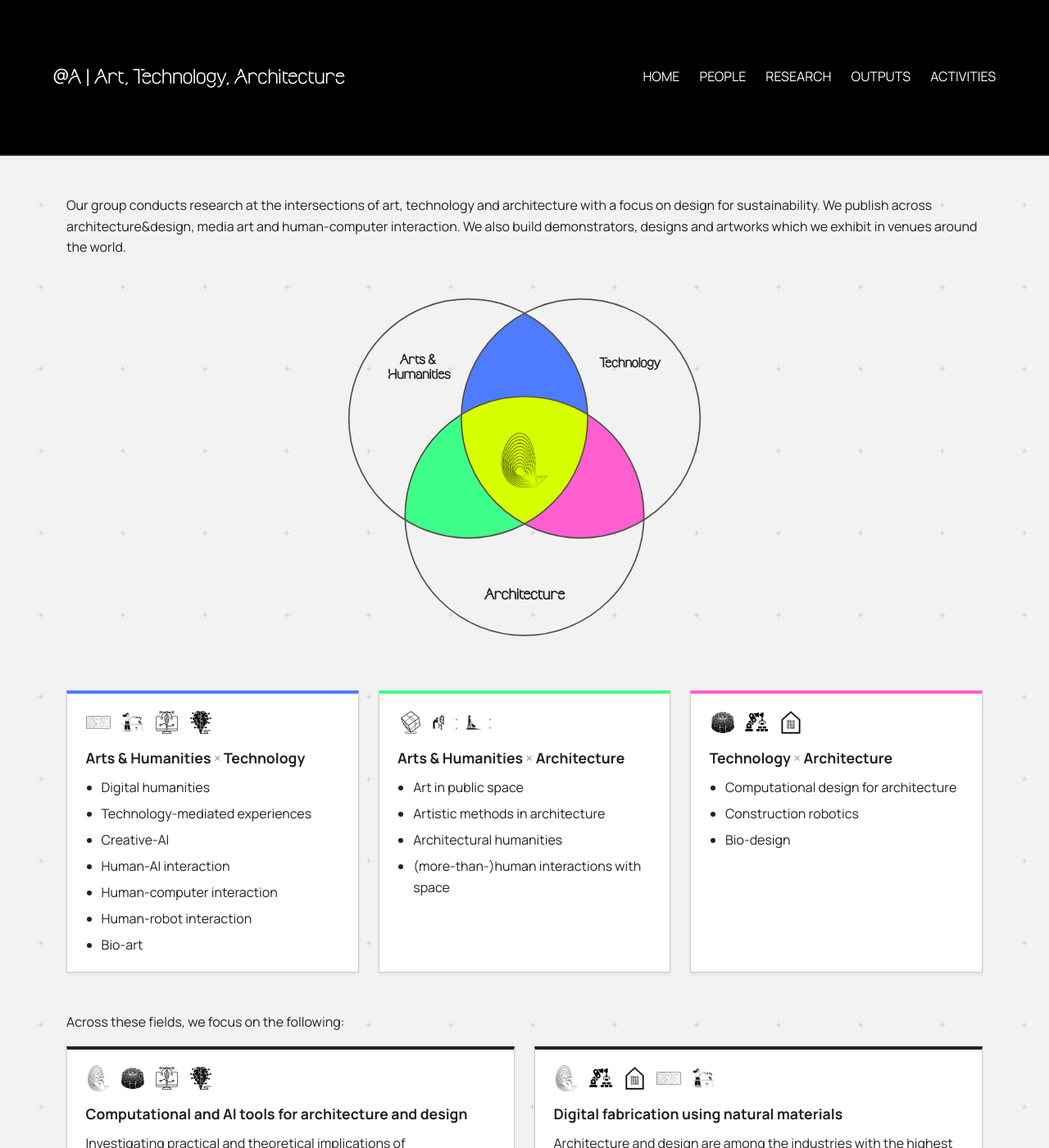
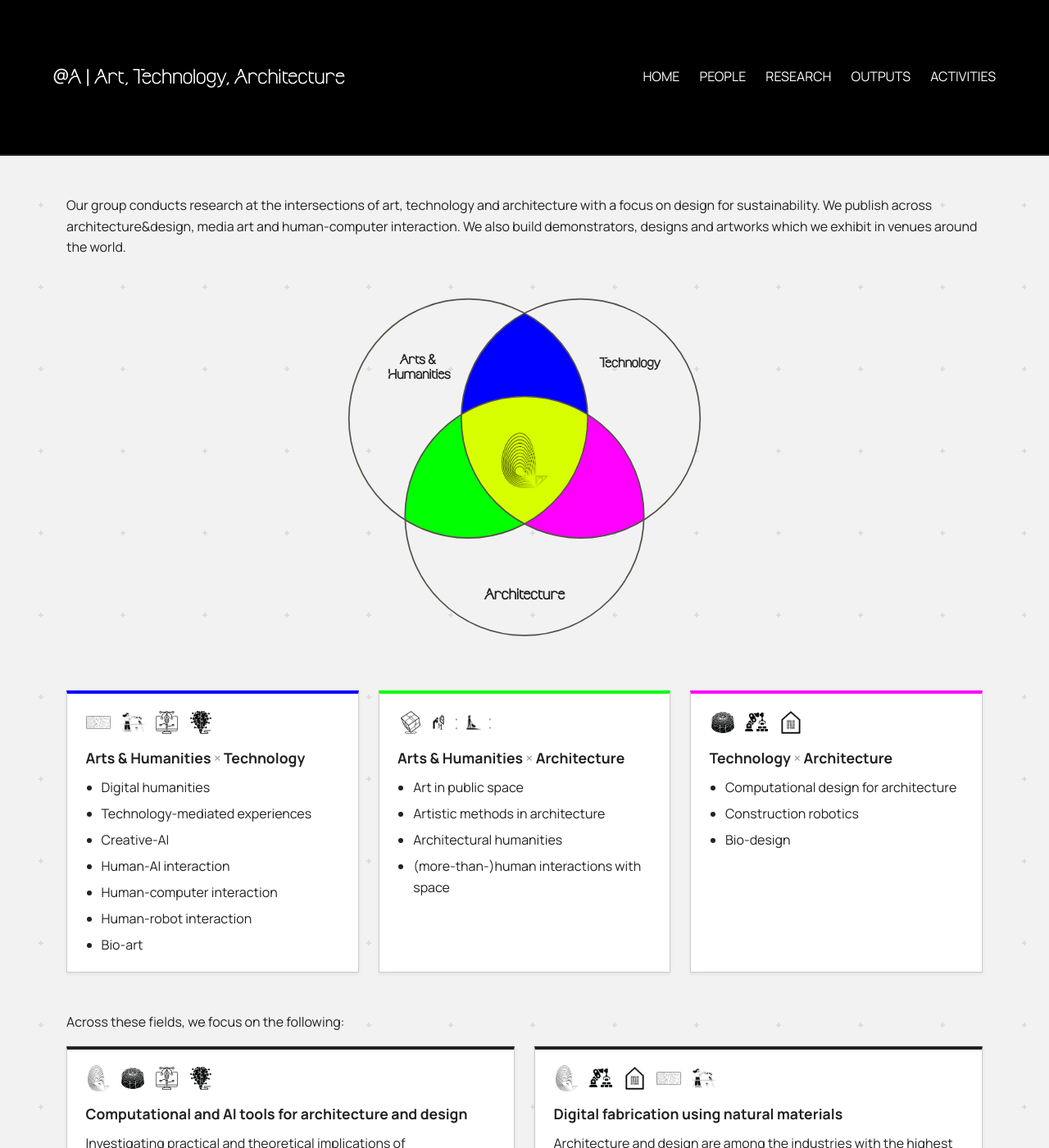
Before and after one commit to anqua/at-a, a Jekyll site: the page built from research.md, in a window 1280 px wide and 1400 px high. Shown: the whole window at 82% size. Built offline with Jekyll 4.4.1, drawn with Linux system fonts in a browser that asks for light colours.

Commit message:
Use full blue, green and magenta for the Venn overlaps
Card top borders follow the same pure colors.

Co-Authored-By: Claude Sonnet 5 <noreply@anthropic.com>

```diff
--- a/assets/css/style.css
+++ b/assets/css/style.css
@@ -230,9 +230,9 @@ h1 {
   object-fit: contain;
 }
 
-.research-card--overlap-1 { border-top-color: #4f7bff; }
-.research-card--overlap-2 { border-top-color: #3dff8a; }
-.research-card--overlap-3 { border-top-color: #ff5fd0; }
+.research-card--overlap-1 { border-top-color: #0000ff; }
+.research-card--overlap-2 { border-top-color: #00ff00; }
+.research-card--overlap-3 { border-top-color: #ff00ff; }
 
 .news-list {
   margin-top: 1em;
--- a/research.md
+++ b/research.md
@@ -7,9 +7,9 @@ Our group conducts research at the intersections of art, technology and architec
 
 <div class="research-diagram">
   <svg viewBox="20 20 560 540" role="img" aria-label="Venn diagram showing the group's research positioned at the intersections of Arts &amp; Humanities, Technology, and Architecture">
-    <path d="M 300.0 370.0 A 170 170 0 0 0 300.0 70.0 A 170 170 0 0 0 300.0 370.0 Z" fill="#4f7bff" />
-    <path d="M 130.1 364.3 A 170 170 0 0 0 389.9 214.3 A 170 170 0 0 0 130.1 364.3 Z" fill="#3dff8a" />
-    <path d="M 210.1 214.3 A 170 170 0 0 0 469.9 364.3 A 170 170 0 0 0 210.1 214.3 Z" fill="#ff5fd0" />
+    <path d="M 300.0 370.0 A 170 170 0 0 0 300.0 70.0 A 170 170 0 0 0 300.0 370.0 Z" fill="#0000ff" />
+    <path d="M 130.1 364.3 A 170 170 0 0 0 389.9 214.3 A 170 170 0 0 0 130.1 364.3 Z" fill="#00ff00" />
+    <path d="M 210.1 214.3 A 170 170 0 0 0 469.9 364.3 A 170 170 0 0 0 210.1 214.3 Z" fill="#ff00ff" />
     <path d="M 210.1 214.3 A 170 170 0 0 1 389.9 214.3 A 170 170 0 0 1 300.0 370.0 A 170 170 0 0 1 210.1 214.3 Z" fill="#d8ff00" />
 
     <circle cx="220" cy="220" r="170" fill="none" stroke="#57514a" stroke-width="2"/>
```
